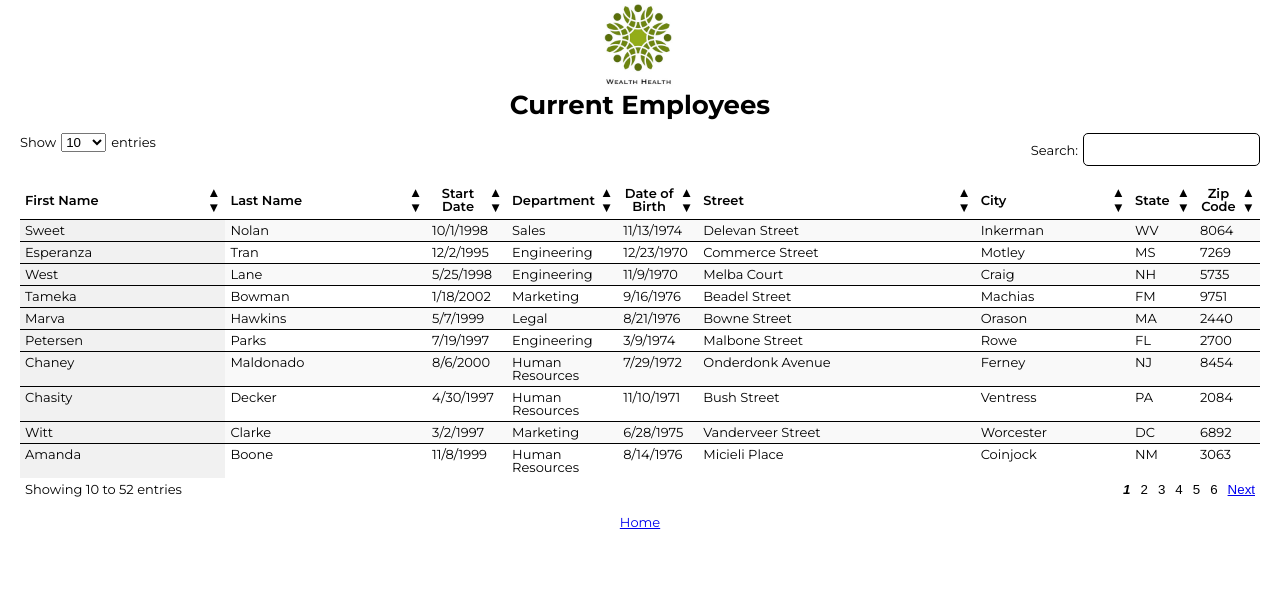
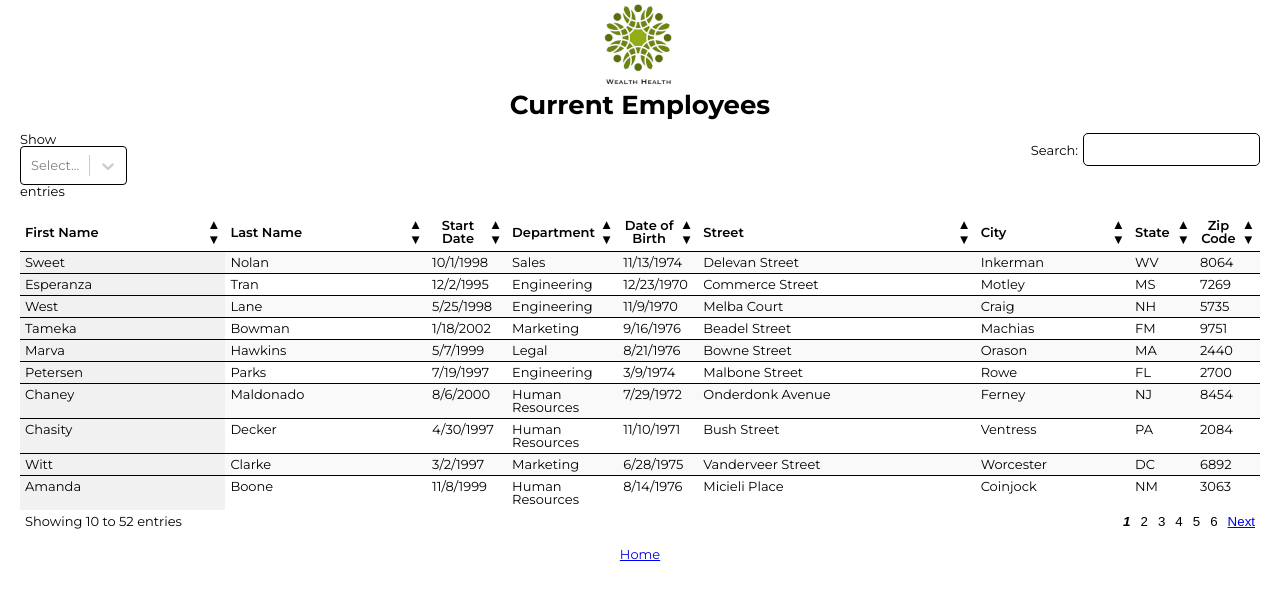
Before and after one commit to flesage-000/Utilisez-une-API-pour-un-compte-utilisateur-bancaire-avec-React-2, a React (Create React App) app: page /Employee-list in a window 1280 px wide. Shown: the top 600 px of the page. Built offline with nearby package versions, Linux system fonts and the light colour scheme.

Commit message:
Change select field for Table

```diff
--- a/src/Components/Tables/Tables.jsx
+++ b/src/Components/Tables/Tables.jsx
@@ -2,6 +2,8 @@
 import { useContext, useState } from "react";
 import "./Tables.css";
 import { Context } from "../../Utils/Context/Context";
+import Select from "react-select";
+import { EmployeesShowEntries } from "../../Utils/Constants/EmployeesShowEntries";
 
 function Tables(data) {
   data = data.data;
@@ -148,14 +150,15 @@ function Tables(data) {
       <form>
         <div>
           <label htmlFor="entries">Show</label>
-          <select defaultValue={showEntries}
-                  id="entries"
-                  onChange={handleEntries}>
-            <option value="10">10</option>
-            <option value="25">25</option>
-            <option value="50">50</option>
-            <option value="100">100</option>
-          </select>
+          <Select className="react-select"
+                  defaultValue={showEntries}
+                  onChange={
+                    (newValue) => {
+                      setShowEntries(newValue.value);
+                      setIndexEnd(newValue.value);
+                    }
+                  }
+                  options={EmployeesShowEntries}></Select>
           <label htmlFor="entries">entries</label>
         </div>
         <div>
--- /dev/null
+++ b/src/Utils/Constants/EmployeesShowEntries.jsx
@@ -0,0 +1,18 @@
+export const EmployeesShowEntries = [
+  {
+    label: 10,
+    value: 10
+  },
+  {
+    label: 25,
+    value: 25
+  },
+  {
+    label: 50,
+    value: 50
+  },
+  {
+    label: 100,
+    value: 100
+  }
+];
```
